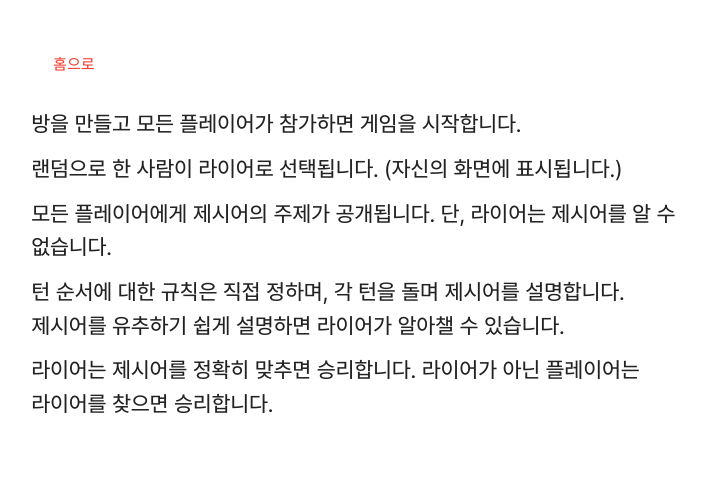
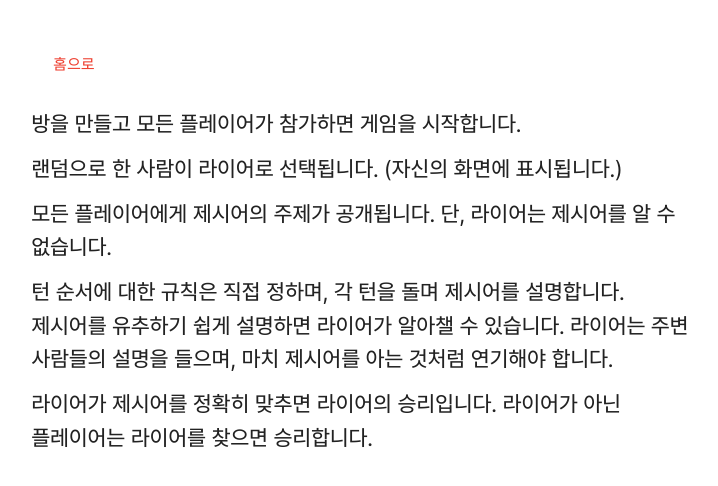
Before and after one commit to jhaemin/liar-game, a Next.js app: page /how-to-play in a window 1280 px wide. Shown: the top 486 px of the page, without its empty margins (279-997 px from the left). Built offline with nearby package versions, Linux system fonts and the light colour scheme; some icons are missing.

Commit message:
Improve explanation

```diff
--- a/pages/how-to-play.tsx
+++ b/pages/how-to-play.tsx
@@ -22,11 +22,13 @@ const HowToPlay = () => {
         </p>
         <p>
           턴 순서에 대한 규칙은 직접 정하며, 각 턴을 돌며 제시어를 설명합니다.
-          제시어를 유추하기 쉽게 설명하면 라이어가 알아챌 수 있습니다.
+          제시어를 유추하기 쉽게 설명하면 라이어가 알아챌 수 있습니다. 라이어는
+          주변 사람들의 설명을 들으며, 마치 제시어를 아는 것처럼 연기해야
+          합니다.
         </p>
         <p>
-          라이어는 제시어를 정확히 맞추면 승리합니다. 라이어가 아닌 플레이어는
-          라이어를 찾으면 승리합니다.
+          라이어가 제시어를 정확히 맞추면 라이어의 승리입니다. 라이어가 아닌
+          플레이어는 라이어를 찾으면 승리합니다.
         </p>
       </div>
     </div>
```
